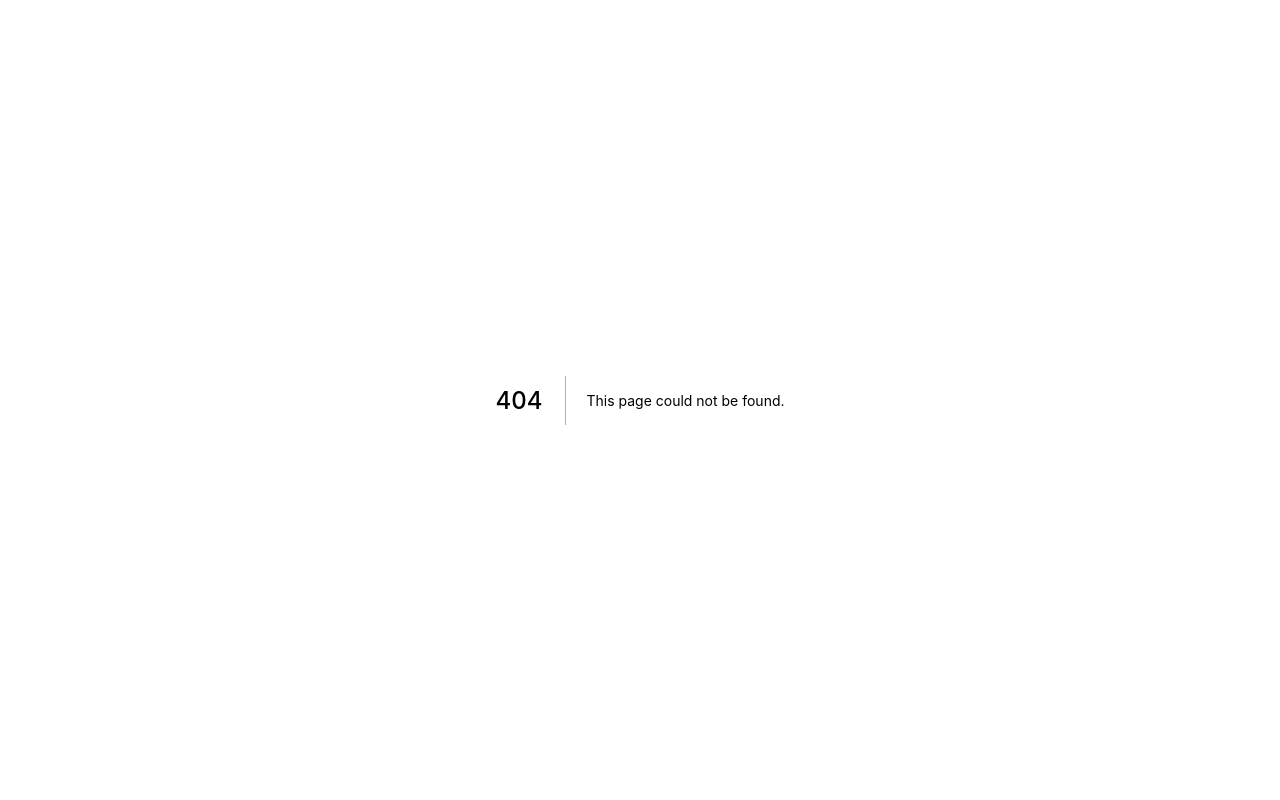
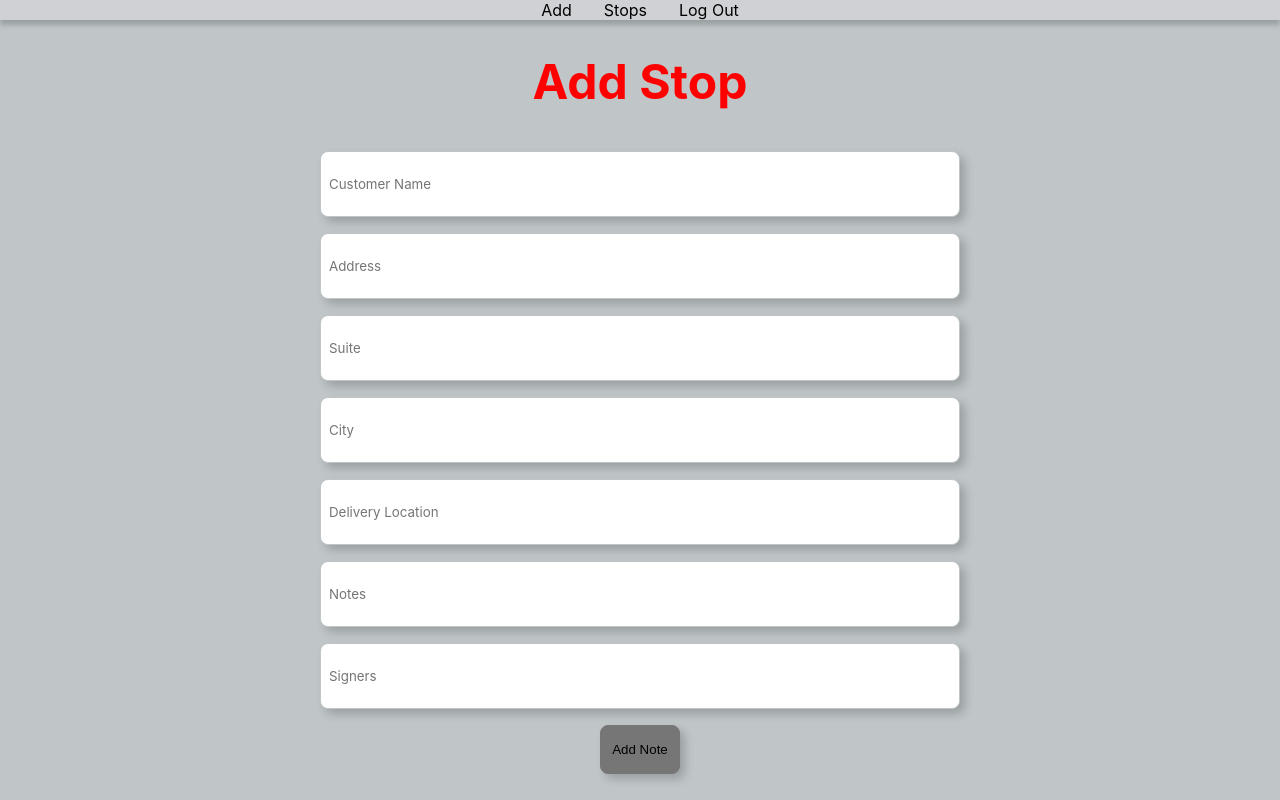
Before and after one commit to minnecoder/driver-notes-next, a Next.js app: page /add in a window 1280 px wide. Before the commit this address had no page. Built offline with nearby package versions, Linux system fonts and the light colour scheme.

Commit message:
Added Add page

```diff
--- /dev/null
+++ b/pages/add.tsx
@@ -0,0 +1,121 @@
+import type { NextPage } from "next";
+import React, { useState } from "react";
+import { useRouter } from "next/router";
+import NavBar from "../components/NavBar";
+import styles from "../styles/Add.module.css";
+
+const Add: NextPage = () => {
+  const router = useRouter();
+  const [stop, setStop] = useState({
+    custName: "",
+    address: "",
+    suite: "",
+    city: "",
+    deliveryLocation: "",
+    notes: "",
+    signers: [],
+    error: "",
+  });
+
+  const handleChange = (event: React.ChangeEvent<HTMLInputElement>) => {
+    event.persist();
+    setStop((prevStop) => ({
+      ...prevStop,
+      [event.target.name]: event.target.value,
+    }));
+  };
+
+  //TODO: Fix handleSubmit
+
+  const handleSubmit = (event: React.FormEvent<HTMLFormElement>) => {
+    event.persist();
+    const token = localStorage.getItem("token");
+    fetch("/api/v1/notes", {
+      method: "POST",
+      mode: "cors",
+      headers: { "Content-Type": "application/json", Authorization: token },
+      body: JSON.stringify({
+        custName: stop.custName,
+        address: stop.address,
+        suite: stop.suite,
+        city: stop.city,
+        deliveryLocation: stop.deliveryLocation,
+        notes: stop.notes,
+        signers: stop.signers,
+      }),
+    });
+    setStop({
+      custName: "",
+      address: "",
+      suite: "",
+      city: "",
+      deliveryLocation: "",
+      notes: "",
+      signers: [],
+      error: "",
+    });
+    router.push("/stops");
+  };
+
+  return (
+    <div className={styles.main}>
+      <NavBar />
+      <h1 className={styles.addTitle}>Add Stop</h1>
+      <p>{stop.error}</p>
+      <form className={styles.addForm} onSubmit={handleSubmit}>
+        <input
+          name="custName"
+          type="text"
+          placeholder="Customer Name"
+          value={stop.custName}
+          onChange={handleChange}
+        />
+        <input
+          name="address"
+          type="text"
+          placeholder="Address"
+          value={stop.address}
+          onChange={handleChange}
+        />
+        <input
+          name="suite"
+          type="text"
+          placeholder="Suite"
+          value={stop.suite}
+          onChange={handleChange}
+        />
+        <input
+          name="city"
+          type="text"
+          placeholder="City"
+          value={stop.city}
+          onChange={handleChange}
+        />
+        <input
+          name="deliveryLocation"
+          type="text"
+          placeholder="Delivery Location"
+          value={stop.deliveryLocation}
+          onChange={handleChange}
+        />
+        <input
+          name="notes"
+          type="text"
+          placeholder="Notes"
+          value={stop.notes}
+          onChange={handleChange}
+        />
+        <input
+          name="signers"
+          type="text"
+          placeholder="Signers"
+          value={stop.signers}
+          onChange={handleChange}
+        />
+        <input type="submit" value="Add Note" />
+      </form>
+    </div>
+  );
+};
+
+export default Add;
--- /dev/null
+++ b/styles/Add.module.css
@@ -0,0 +1,36 @@
+.main {
+  background: #c0c6c8;
+}
+
+.addTitle {
+  font-size: 3rem;
+  color: red;
+  text-align: center;
+}
+
+.addForm {
+  align-items: center;
+  display: flex;
+  justify-content: center;
+  flex-direction: column;
+}
+
+.addForm input[type="text"] {
+  margin: 0.5rem 0;
+  padding: 1.5rem 0.5rem;
+  width: 50%;
+  border-radius: 8px;
+  border: solid 1px #c0c6c8;
+  box-shadow: 5px 5px 10px rgba(0, 0, 0, 0.2);
+  font-family: unset;
+}
+
+.addForm input[type="submit"] {
+  background: #767676;
+  width: 5rem;
+  padding: 1rem 0;
+  margin-top: 0.5rem;
+  border: solid 1px #767676;
+  border-radius: 8px;
+  box-shadow: 5px 5px 10px rgba(0, 0, 0, 0.2);
+}
```
